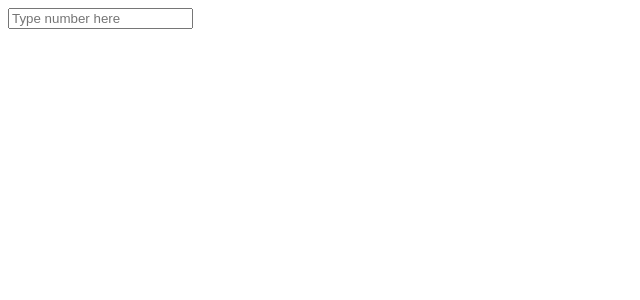
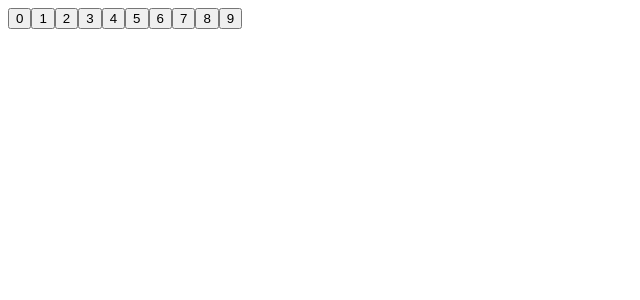
Before and after one commit to HarryMumford/t9, a React (Create React App) app in the folder client/: page / in a window 1280 px wide. Shown: the top 300 px of the page, without its empty margins (0-640 px from the left). Built offline with nearby package versions, Linux system fonts and the light colour scheme.

Commit message:
feat: users can input the numbers using a keypad

```diff
--- a/client/src/components/Keypad/Keypad.js
+++ b/client/src/components/Keypad/Keypad.js
@@ -3,7 +3,7 @@ import { useDispatch, useSelector } from "react-redux";
 import { getCombinations } from "../../flux/actions/combinations";
 
 const Keypad = () => {
-  const [number, setNumber] = useState("");
+  let [number, setNumber] = useState("");
 
   const dispatch = useDispatch();
 
@@ -11,10 +11,12 @@ const Keypad = () => {
   const combinations = combinationsState.payload.combinations;
 
   const handleTyping = (event) => {
-    const userInput = event.target.value;
-    setNumber(userInput);
-    dispatch(getCombinations(userInput));
+    const key = event.target.value;
+    setNumber((number += key));
+    dispatch(getCombinations(number));
   };
+
+  const keys = [0, 1, 2, 3, 4, 5, 6, 7, 8, 9];
 
   return (
     <>
@@ -22,17 +24,25 @@ const Keypad = () => {
         combinations.map((c) => {
           return <div>{c}</div>;
         })}
-      <input
-        type="text"
-        placeholder="Type number here"
-        onChange={handleTyping}
-        value={number}
-      ></input>
+      {keys.map((key) => {
+        return (
+          <button onClick={handleTyping} value={key}>
+            {key}
+          </button>
+        );
+      })}
     </>
   );
 };
 
 export default Keypad;
+
+// <input
+// type="text"
+// placeholder="Type number here"
+// onChange={handleTyping}
+// value={number}
+// ></input>
 
 // import React from "react";
 // import { useEffect } from "react";
```
